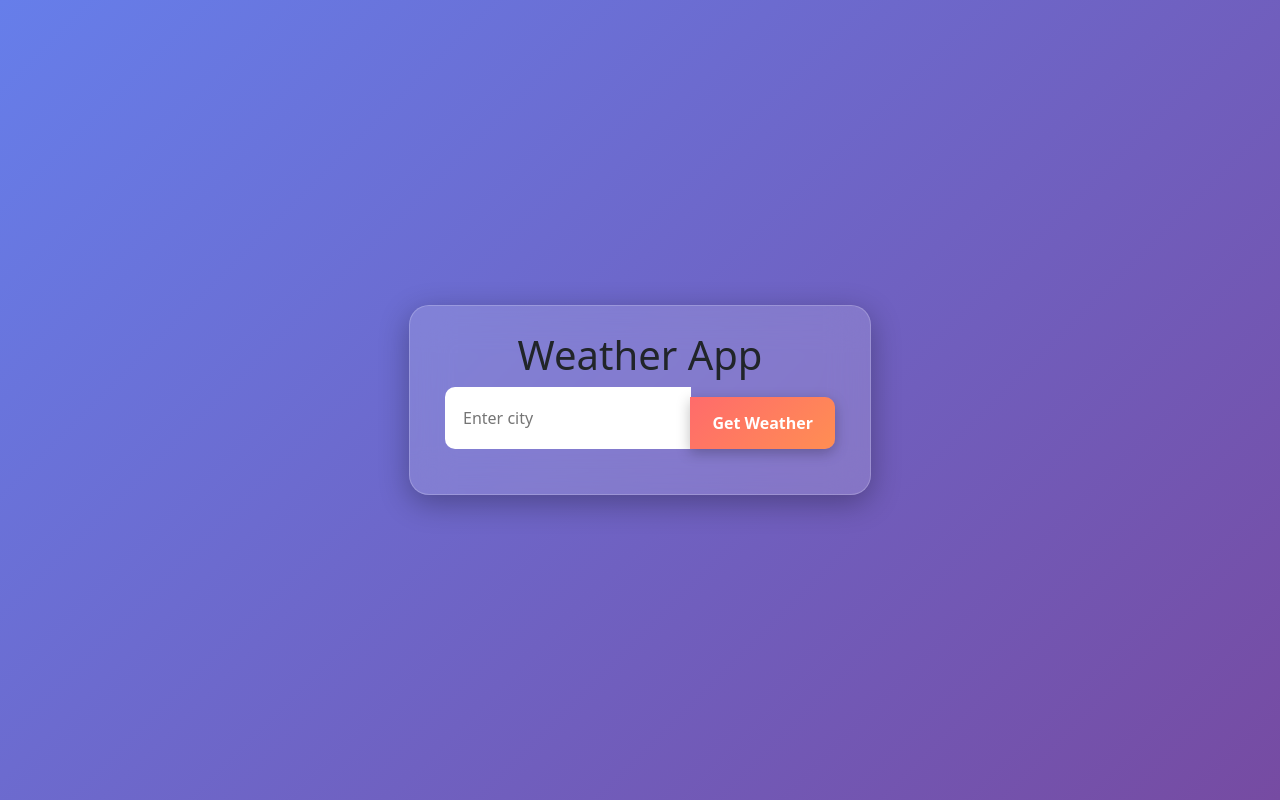
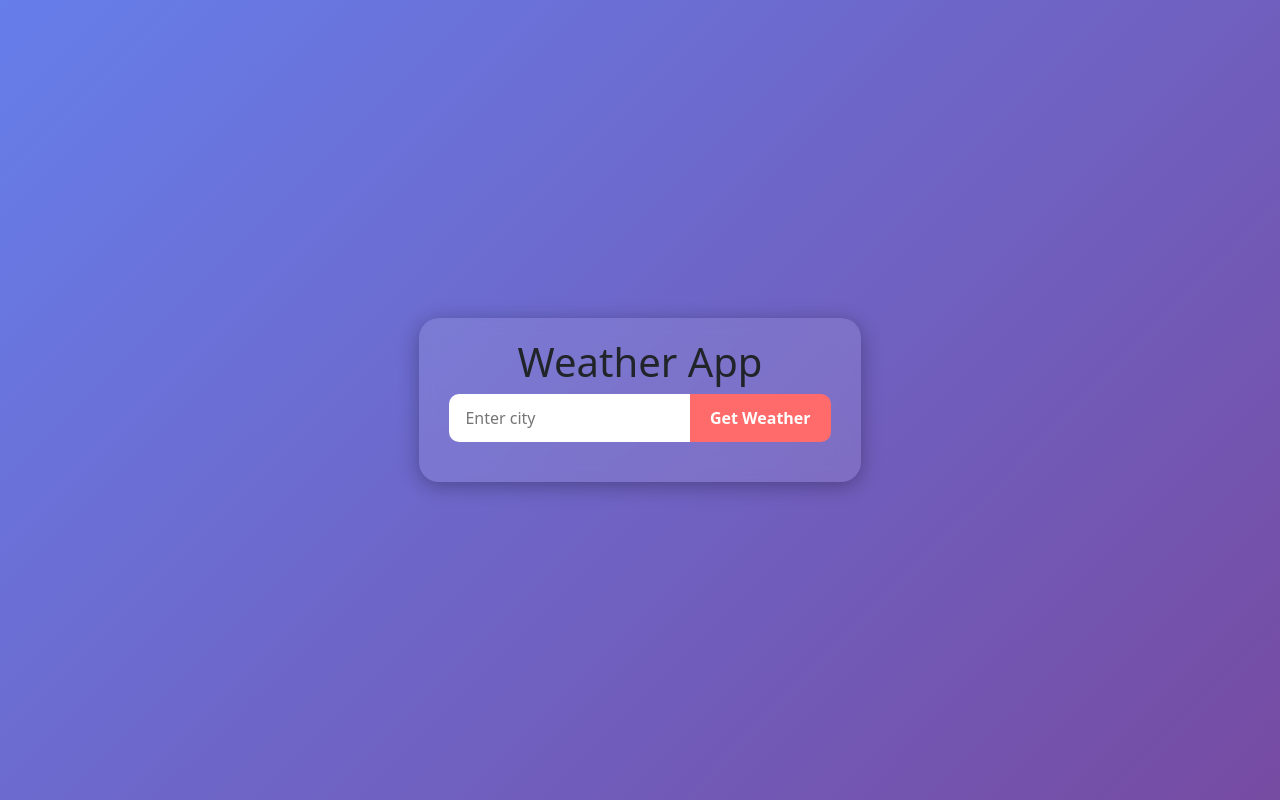
Before and after one commit to SanjayRyuzaki/demo2, a React (Create React App) app: page / in a window 1280 px wide. Built offline with nearby package versions, Linux system fonts and the light colour scheme; some icons are missing.

Commit message:
Update App.css

```diff
--- a/src/App.css
+++ b/src/App.css
@@ -1,18 +1,12 @@
 body {
   margin: 0;
-  font-family: 'Poppins', sans-serif;
+  font-family: 'Segoe UI', Tahoma, Geneva, Verdana, sans-serif;
   background: linear-gradient(135deg, #667eea, #764ba2);
   color: #fff;
   min-height: 100vh;
   display: flex;
   justify-content: center;
   align-items: center;
-  transition: background 0.3s ease;
-}
-
-body.dark {
-  background: linear-gradient(135deg, #2c3e50, #4ca1af);
-  color: #eee;
 }
 
 .App {
@@ -20,12 +14,11 @@ body.dark {
   width: 100%;
   max-width: 500px;
   margin: 40px auto;
-  padding: 25px;
-  background: rgba(255, 255, 255, 0.15);
+  padding: 20px;
+  background: rgba(255, 255, 255, 0.1);
   border-radius: 20px;
-  backdrop-filter: blur(20px);
-  box-shadow: 0 8px 30px rgba(0, 0, 0, 0.3);
-  border: 1px solid rgba(255, 255, 255, 0.2);
+  backdrop-filter: blur(10px);
+  box-shadow: 0 4px 20px rgba(0, 0, 0, 0.3);
 }
 
 .input-group {
@@ -36,7 +29,7 @@ body.dark {
 }
 
 .input-group input {
-  padding: 14px 18px;
+  padding: 12px 16px;
   border: none;
   font-size: 16px;
   outline: none;
@@ -49,24 +42,22 @@ body.dark {
 }
 
 .input-group button {
-  padding: 14px 22px;
-  background: linear-gradient(135deg, #ff6b6b, #ff8e53);
+  padding: 12px 20px;
+  background: #ff6b6b;
   border: none;
   font-weight: bold;
   cursor: pointer;
   color: white;
-  transition: transform 0.2s ease, box-shadow 0.2s ease;
-  border-radius: 10px;
-  margin-top: 10px;
+  transition: transform 0.2s ease;
+  border-top-right-radius: 10px;
+  border-bottom-right-radius: 10px;
   border-top-left-radius: 0;
   border-bottom-left-radius: 0;
-  box-shadow: 0 4px 14px rgba(0, 0, 0, 0.25);
 }
 
 .input-group button:hover {
   transform: scale(1.05);
-  box-shadow: 0 6px 18px rgba(0, 0, 0, 0.3);
-  background: linear-gradient(135deg, #ff5252, #ff7b47);
+  background: #ff5252;
 }
 
 .weather-info {
@@ -75,12 +66,11 @@ body.dark {
   padding: 20px;
   animation: fadeInUp 0.6s ease-out;
   color: white;
-  backdrop-filter: blur(30px);
-  border: 1px solid rgba(255, 255, 255, 0.3);
 }
 
-.weather-info i {
-  font-size: 48px;
+.weather-info img {
+  width: 80px;
+  height: 80px;
   margin: 10px 0;
 }
 
@@ -100,15 +90,6 @@ body.dark {
   font-weight: bold;
 }
 
-.theme-toggle {
-  margin-bottom: 20px;
-  font-size: 20px;
-  cursor: pointer;
-  background: transparent;
-  border: none;
-  color: inherit;
-}
-
 @keyframes fadeInUp {
   from {
     opacity: 0;
```
